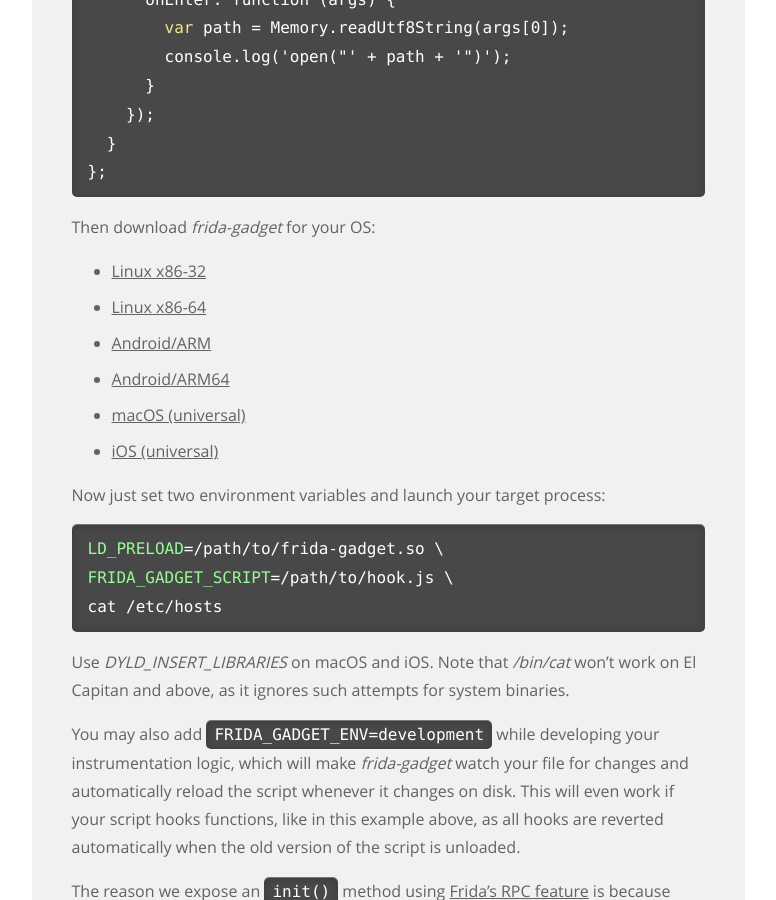
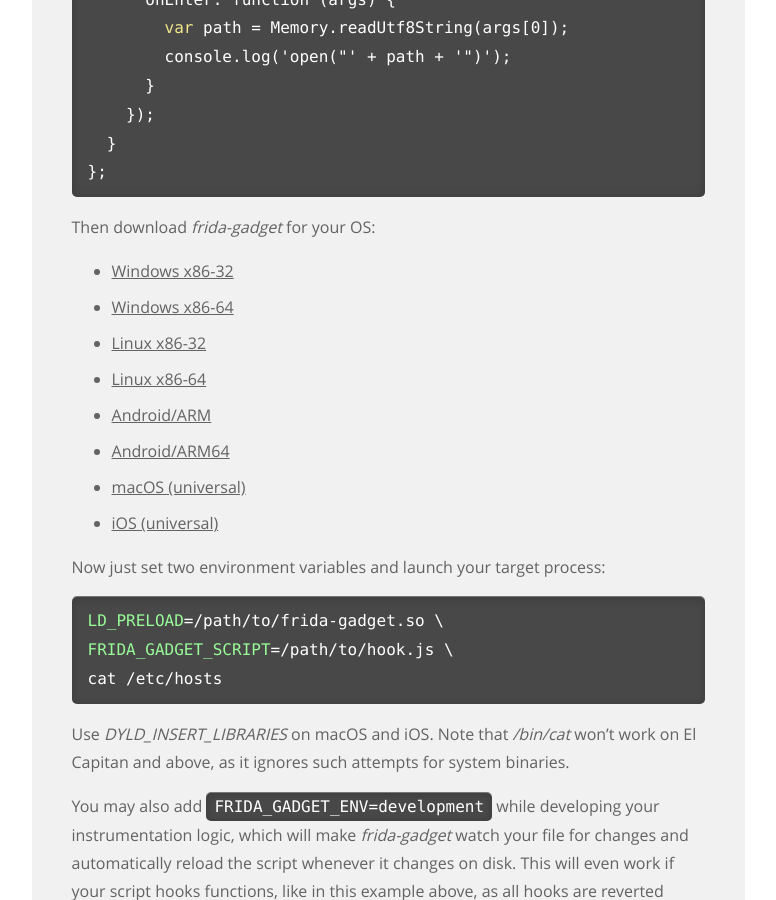
Before and after one commit to frida/frida-website, a Jekyll site: the page built from _docs/modes.md, in a window 1280 px wide and 900 px high, scrolled down 1939 px. Shown: the whole window, without its empty margins (364-1140 px from the left). Built offline with Jekyll 4.4.1, drawn with Linux system fonts in a browser that asks for light colours.

Commit message:
Add Windows frida-gadget links (#85)

```diff
--- a/_docs/modes.md
+++ b/_docs/modes.md
@@ -78,6 +78,8 @@ rpc.exports = {
 
 Then download *frida-gadget* for your OS:
 
+- [Windows x86-32](https://build.frida.re/frida/windows/Win32-Release/bin/frida-gadget.dll)
+- [Windows x86-64](https://build.frida.re/frida/windows/x64-Release/bin/frida-gadget.dll)
 - [Linux x86-32](https://build.frida.re/frida/linux/i386/lib/frida-gadget.so)
 - [Linux x86-64](https://build.frida.re/frida/linux/x86_64/lib/frida-gadget.so)
 - [Android/ARM](https://build.frida.re/frida/android/arm/lib/frida-gadget.so)
```
